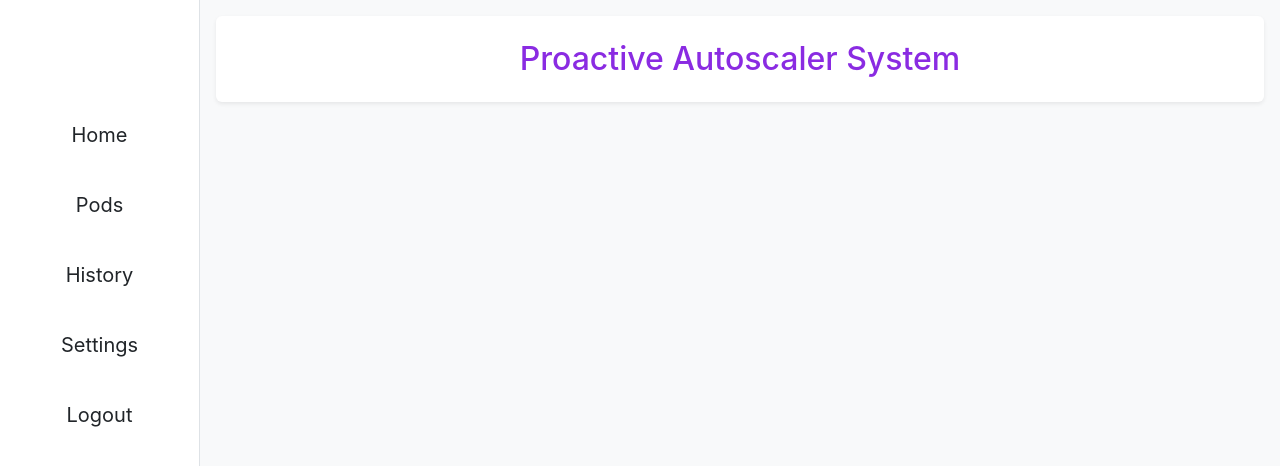
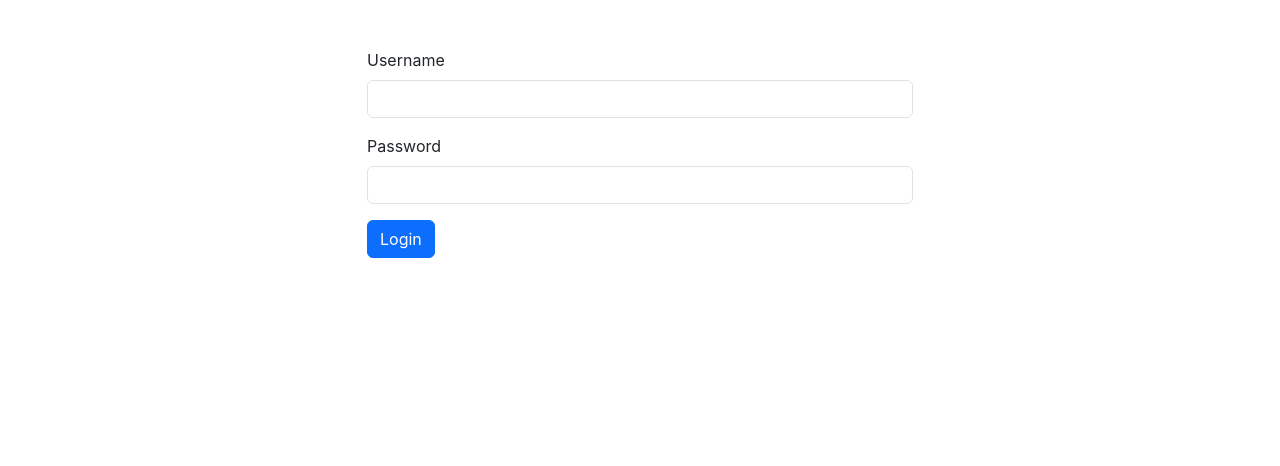
Before and after one commit to Munazahqa/fyp-dashboard, a React (Create React App) app: page /login in a window 1280 px wide. Shown: the top 466 px of the page. Built offline with nearby package versions, Linux system fonts and the light colour scheme.

Commit message:
sign in/out functionality  added

```diff
--- a/src/App.js
+++ b/src/App.js
@@ -1,12 +1,22 @@
 import React from 'react';
-import { BrowserRouter as Router, Route, Routes } from 'react-router-dom';
+import { BrowserRouter as Router, Routes, Route } from 'react-router-dom';
 import Sidebar from './components/Sidebar';
 import Header from './components/Header';
 import MainContent from './components/MainContent';
+import { AuthProvider } from './context/AuthContext';
+import ProtectedRoute from './components/ProtectedRoute';
+import Login from './pages/Login';
 
 function App() {
   return (
+    <AuthProvider>
       <Router>
+        <Routes>
+          <Route path="/login" element={<Login />} />
+          <Route
+            path="/*"
+            element={
+              <ProtectedRoute>
                 <div className="d-flex min-vh-100">
                   {/* Sidebar */}
                   <Sidebar />
@@ -28,7 +38,13 @@ function App() {
                     </div>
                   </div>
                 </div>
+              </ProtectedRoute>
+            }
+          />
+        </Routes>
       </Router>
+    </AuthProvider>
   );
 }
+
 export default App;
--- /dev/null
+++ b/src/components/ProtectedRoute.js
@@ -0,0 +1,14 @@
+import { Navigate } from 'react-router-dom';
+import { useAuth } from '../context/AuthContext';
+
+function ProtectedRoute({ children }) {
+    const { isAuthenticated } = useAuth();
+
+    if (!isAuthenticated) {
+        return <Navigate to="/login" replace />;
+    }
+
+    return children;
+}
+
+export default ProtectedRoute;
--- a/src/components/Sidebar.js
+++ b/src/components/Sidebar.js
@@ -1,8 +1,26 @@
-import React from 'react';
-import { Link, useLocation } from 'react-router-dom';
+import React, { useState } from 'react';
+import { Link, useLocation, useNavigate } from 'react-router-dom';
+import { useAuth } from '../context/AuthContext';
 
 function Sidebar() {
     const location = useLocation();
+    const navigate = useNavigate();
+    const { logout } = useAuth();
+    const [showLogoutModal, setShowLogoutModal] = useState(false);
+
+    const handleLogoutClick = () => {
+        setShowLogoutModal(true);
+    };
+
+    const handleConfirmLogout = () => {
+        logout();
+        setShowLogoutModal(false);
+        navigate('/login');
+    };
+
+    const handleCancelLogout = () => {
+        setShowLogoutModal(false);
+    };
 
     const menuItems = [
         { path: "/", label: "Home" },
@@ -10,14 +28,16 @@ function Sidebar() {
         { path: "/pods", label: "Pods" },
         { path: "/history", label: "History" },
         { path: "/settings", label: "Settings" },
-        { path: "/logout", label: "Logout" }
+        { label: "Logout", onClick: handleLogoutClick }
     ];
 
     return (
+        <>
             <div className="bg-white vh-100 p-3 border-end" style={{ width: '200px' }}>
                 <ul className="list-unstyled mt-8">
                     {menuItems.map((item) => (
                         <li key={item.label} className="mb-4 text-center">
+                            {item.path ? (
                                 <Link
                                     to={item.path}
                                     className={`text-dark text-decoration-none p-2 d-block rounded menu-item fs-5
@@ -25,10 +45,44 @@ function Sidebar() {
                                 >
                                     <span>{item.label}</span>
                                 </Link>
+                            ) : (
+                                <button
+                                    onClick={item.onClick}
+                                    className="btn btn-link text-dark text-decoration-none p-2 d-block w-100 rounded menu-item fs-5"
+                                >
+                                    <span>{item.label}</span>
+                                </button>
+                            )}
                         </li>
                     ))}
                 </ul>
             </div>
+
+            {/* Logout Confirmation Modal */}
+            {showLogoutModal && (
+                <div className="modal show d-block" style={{ backgroundColor: 'rgba(0,0,0,0.5)' }}>
+                    <div className="modal-dialog modal-dialog-centered">
+                        <div className="modal-content">
+                            <div className="modal-header">
+                                <h5 className="modal-title">Confirm Logout</h5>
+                                <button type="button" className="btn-close" onClick={handleCancelLogout}></button>
+                            </div>
+                            <div className="modal-body">
+                                <p>Are you sure you want to logout?</p>
+                            </div>
+                            <div className="modal-footer">
+                                <button type="button" className="btn btn-secondary" onClick={handleCancelLogout}>
+                                    No
+                                </button>
+                                <button type="button" className="btn btn-primary" onClick={handleConfirmLogout}>
+                                    Yes
+                                </button>
+                            </div>
+                        </div>
+                    </div>
+                </div>
+            )}
+        </>
     );
 }
 
--- /dev/null
+++ b/src/context/AuthContext.js
@@ -0,0 +1,32 @@
+import React, { createContext, useContext, useState } from 'react';
+
+const AuthContext = createContext(null);
+
+export const AuthProvider = ({ children }) => {
+    // Initialize the state based on localStorage
+    const [isAuthenticated, setIsAuthenticated] = useState(() => {
+        return localStorage.getItem('adminToken') ? true : false;
+    });
+
+    const login = (username, password) => {
+        if (username === 'admin' && password === 'admin123') {
+            localStorage.setItem('adminToken', 'admin-token-123');
+            setIsAuthenticated(true);
+            return true;
+        }
+        return false;
+    };
+
+    const logout = () => {
+        localStorage.removeItem('adminToken');
+        setIsAuthenticated(false);
+    };
+
+    return (
+        <AuthContext.Provider value={{ isAuthenticated, login, logout }}>
+            {children}
+        </AuthContext.Provider>
+    );
+};
+
+export const useAuth = () => useContext(AuthContext);
--- /dev/null
+++ b/src/pages/Login.js
@@ -0,0 +1,55 @@
+import React, { useState } from 'react';
+import { useNavigate } from 'react-router-dom';
+import { useAuth } from '../context/AuthContext';
+
+function Login() {
+    const [username, setUsername] = useState('');
+    const [password, setPassword] = useState('');
+    const [error, setError] = useState('');
+    const navigate = useNavigate();
+    const { login } = useAuth();
+
+    const handleSubmit = (e) => {
+        e.preventDefault();
+        const isSuccess = login(username, password);
+
+        if (isSuccess) {
+            navigate('/');
+        } else {
+            setError('Invalid credentials');
+        }
+    };
+
+    return (
+        <div className="container mt-5">
+            <div className="row justify-content-center">
+                <div className="col-md-6">
+                    <form onSubmit={handleSubmit}>
+                        {error && <div className="alert alert-danger">{error}</div>}
+                        <div className="mb-3">
+                            <label className="form-label">Username</label>
+                            <input
+                                type="text"
+                                className="form-control"
+                                value={username}
+                                onChange={(e) => setUsername(e.target.value)}
+                            />
+                        </div>
+                        <div className="mb-3">
+                            <label className="form-label">Password</label>
+                            <input
+                                type="password"
+                                className="form-control"
+                                value={password}
+                                onChange={(e) => setPassword(e.target.value)}
+                            />
+                        </div>
+                        <button type="submit" className="btn btn-primary">Login</button>
+                    </form>
+                </div>
+            </div>
+        </div>
+    );
+}
+
+export default Login;
```
Also changed, not shown: 1 other file (tests, documents, lock files or other folders). Lines whose indentation alone changed are shown as unchanged.
